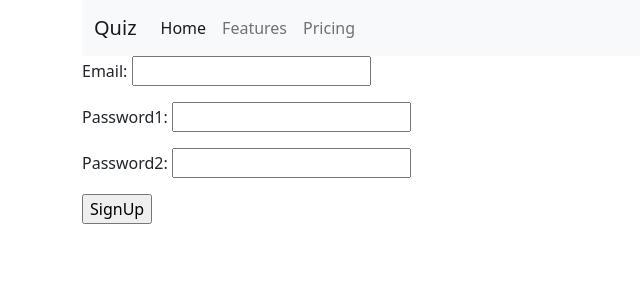
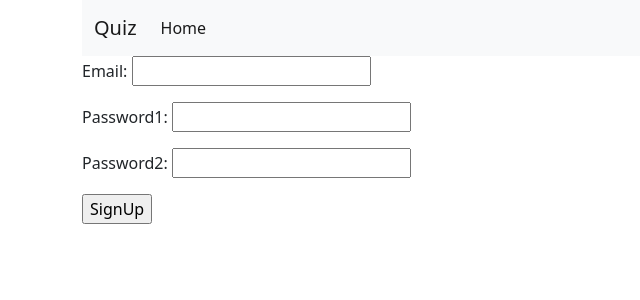
Before and after one commit to AliiHeydarii/Quiz_project, a Django app: page /account/register/ in a window 1280 px wide. Shown: the top 300 px of the page, without its empty margins (0-640 px from the left). Run offline with Django 4.2, Linux system fonts and the light colour scheme.

Commit message:
edit navbar and add login required to views

```diff
--- a/core/settings.py
+++ b/core/settings.py
@@ -132,3 +132,4 @@ STATIC_URL = 'static/'
 # https://docs.djangoproject.com/en/4.2/ref/settings/#default-auto-field
 
 DEFAULT_AUTO_FIELD = 'django.db.models.BigAutoField'
+LOGIN_URL = "login"
--- a/quiz/views.py
+++ b/quiz/views.py
@@ -1,11 +1,13 @@
 from django.shortcuts import render
 from .models import Quiz,Question,UserAnswer
+from django.contrib.auth.decorators import login_required
 
+@login_required()
 def index_view(request):
     quiz_list = Quiz.objects.all()
     return render(request , 'quiz/index.html' , {'quiz_list' : quiz_list})
 
-
+@login_required()
 def quize_detail(request,pk):
     quiz = Quiz.objects.get(pk=pk)
     questions = Question.objects.filter(quiz=quiz)
--- a/templates/navbar.html
+++ b/templates/navbar.html
@@ -6,6 +6,10 @@
       </button>
       <div class="collapse navbar-collapse" id="navbarNavDropdown">
         <ul class="navbar-nav">
+
+          <li class="nav-item">
+            <a class="nav-link active" aria-current="page" href="#">Home</a>
+          </li>
             {% if user.is_authenticated %}
             <li class="nav-item dropdown">
                 <a class="nav-link dropdown-toggle" href="#" id="navbarDropdownMenuLink" role="button" data-bs-toggle="dropdown" aria-expanded="false">
@@ -16,15 +20,8 @@
                 </ul>
               </li>
               {% endif %}
-          <li class="nav-item">
-            <a class="nav-link active" aria-current="page" href="#">Home</a>
-          </li>
-          <li class="nav-item">
-            <a class="nav-link" href="#">Features</a>
-          </li>
-          <li class="nav-item">
-            <a class="nav-link" href="#">Pricing</a>
-          </li>
+
+
 
         </ul>
       </div>
```
